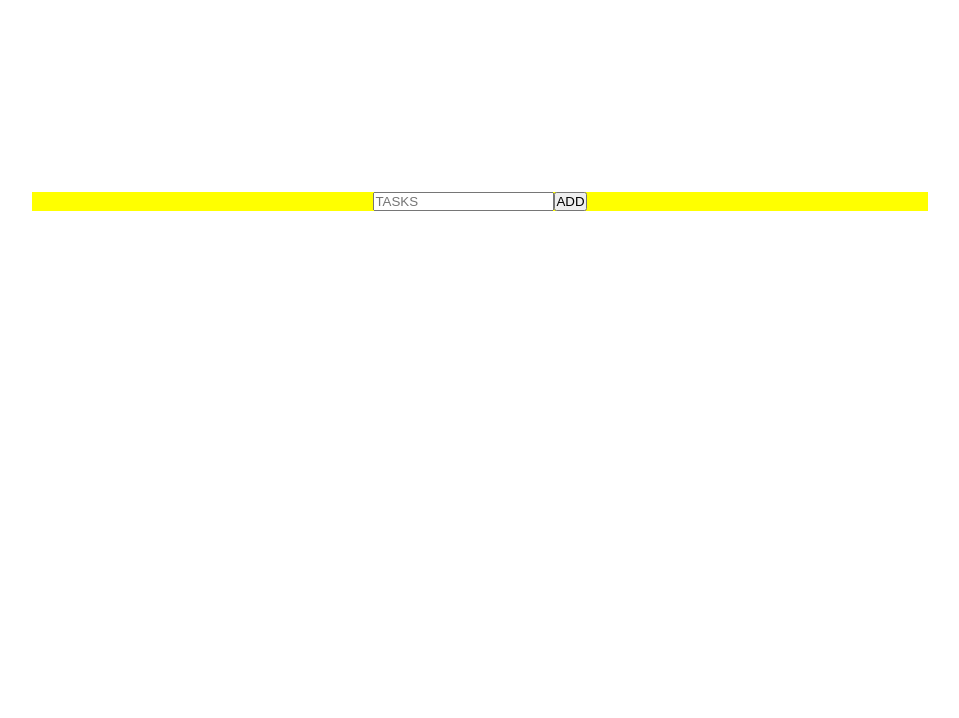
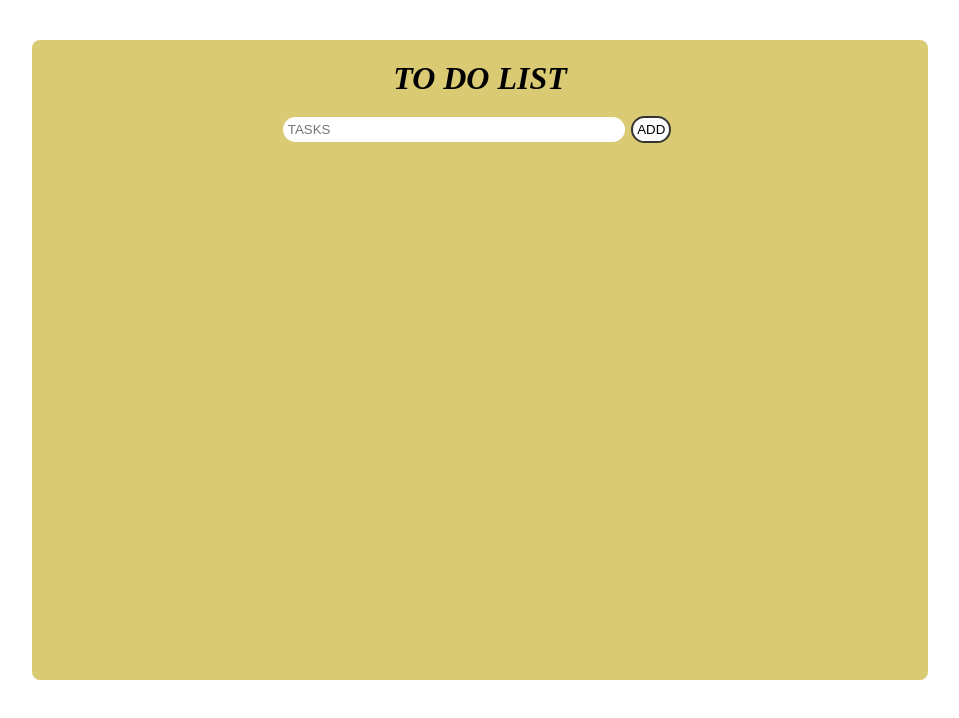
Before and after one commit to MonicahKoina/my-daily-stack, a plain HTML site: page index.html in a window 1280 px wide. Shown: the whole page, without its empty margins (160-1119 px from the left). Drawn offline with Linux system fonts and the light colour scheme.

Commit message:
attributes and styles

```diff
--- a/script.js
+++ b/script.js
@@ -1,5 +1,9 @@
 const form = document.createElement('form');
 document.body.appendChild(form);
+
+const h1 = document.createElement('h1')
+h1.innerHTML="TO DO LIST"
+form.appendChild(h1)
 
 const input = document.createElement('input');
 input.placeholder = 'TASKS';
--- a/style.css
+++ b/style.css
@@ -1,32 +1,45 @@
 *{
+    margin: 0;
     padding: 0;
-    margin: 0;
     box-sizing: border-box;
 }
-form{
-    background-color: yellow;
+body{
     display: flex;
     justify-content: center;
-    align-items: center;
-    margin: 15%;
 }
-    /*
-*.listContainer{
+form{
+    background-color: rgb(218, 202, 115);
+    padding: 20px;
+    border-radius: 8px;
     text-align: center;
-    margin-top: 10%;
+    width: 70%;
+    height: 80vh;
+    margin-top: 40px;
 }
-input{
+input {
+    width: 40%;
+    margin-top: 20px;
+    padding: 5px;
+    border-radius: 30px;
     border: none;
-    border-bottom: 2px solid black;
-    margin-top: 40px;
-    outline: none;
 }
-#add{
-    margin-left: 10px;
-    background-color: rgb(246, 247, 248);
-    color: rgb(19, 18, 18);
-    font-size: 30px;
-    border-radius: 10px;
-    border: none;
+button{
+margin: 6px;
+padding: 4px;
+border-radius: 20px;
+border: 2px solid rgb(53, 52, 52);
+background-color: rgb(253, 253, 253);
+}
+ul{
+    list-style: none;
 
-} */
+}
+li{
+    background-color: rgb(201, 175, 89);
+    width: 50%;
+    margin-left: 24%;
+    margin-top: 3%;
+}
+h1{
+    font-style: italic;
+}
```
